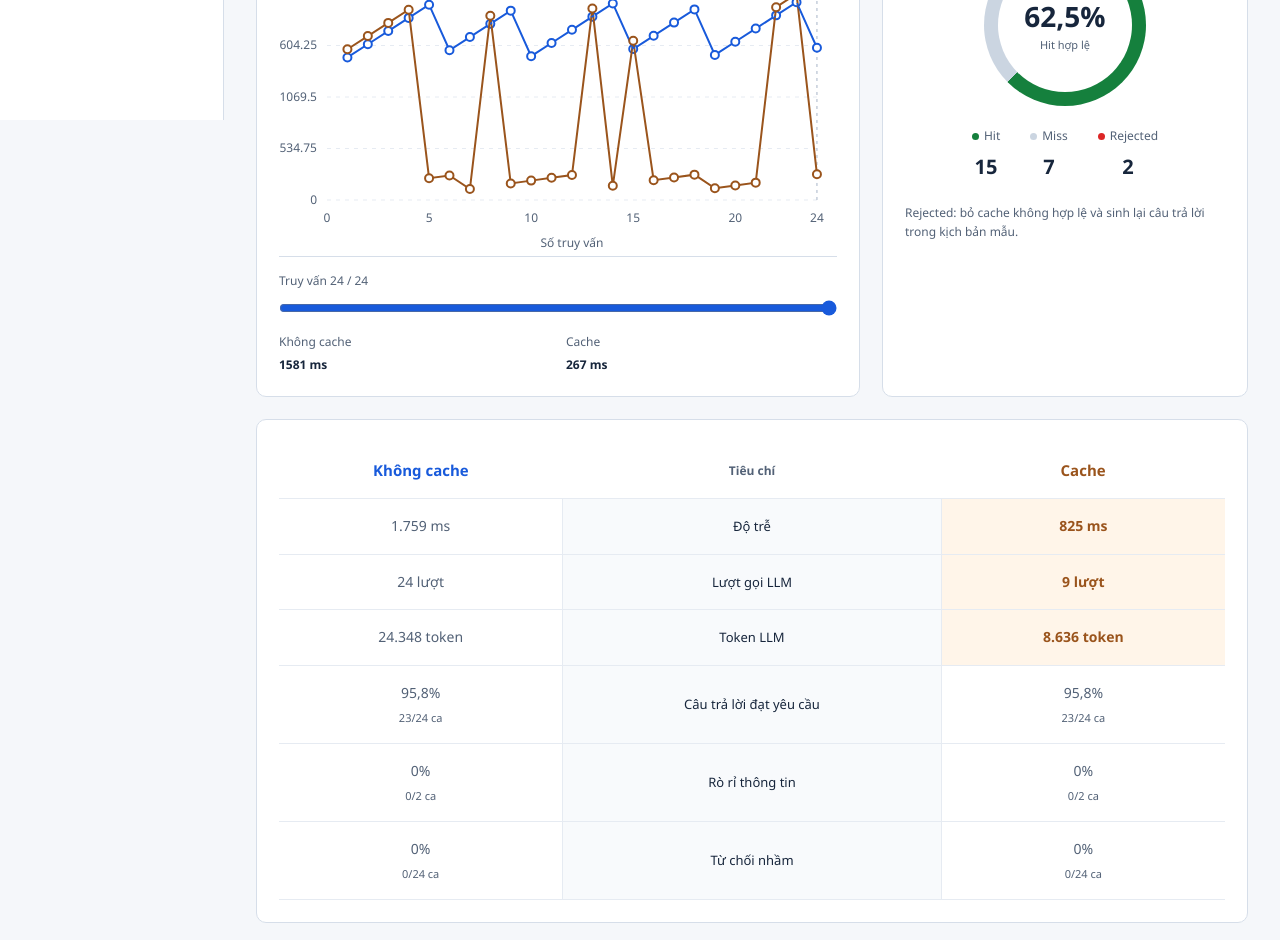
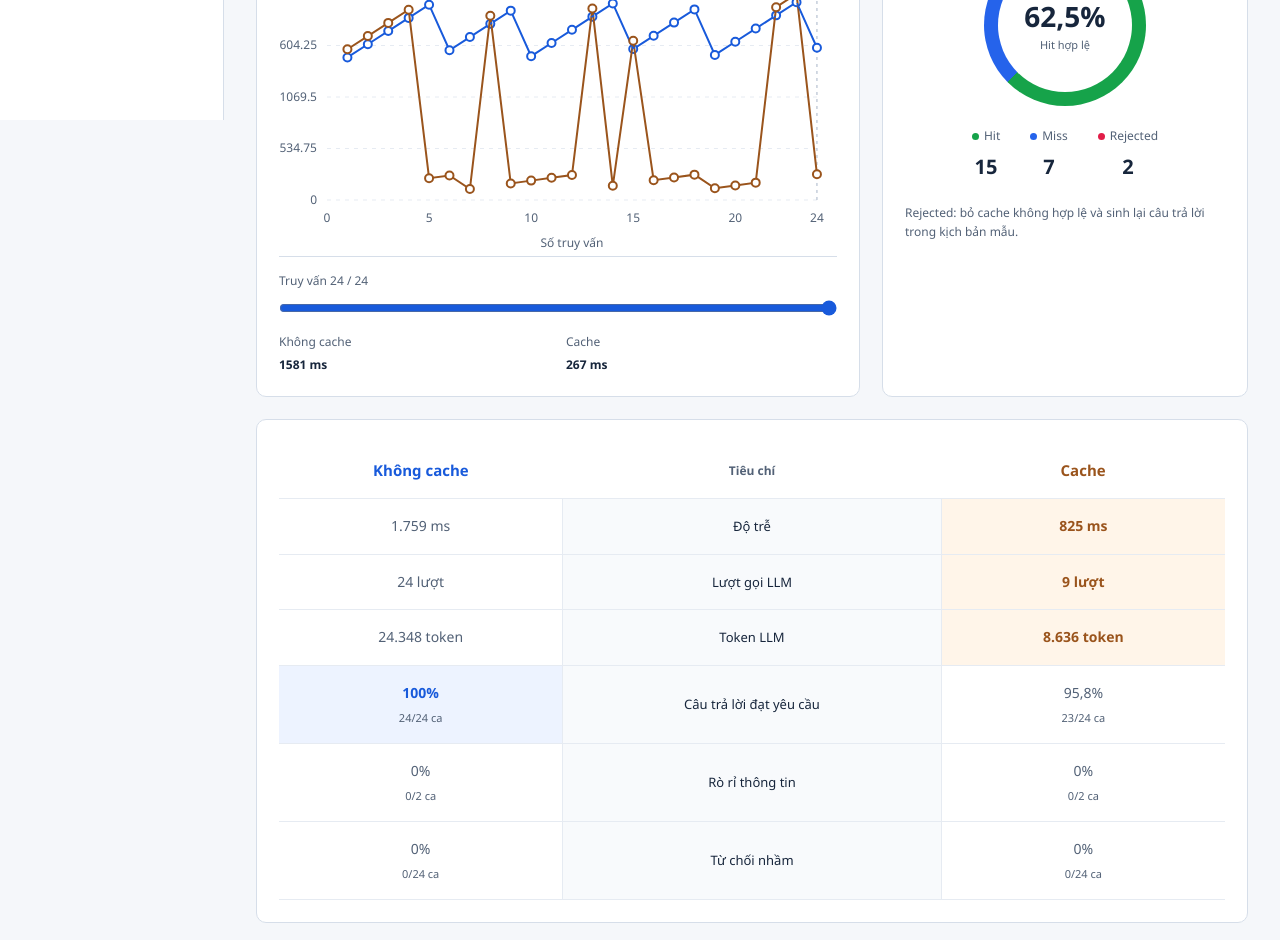
Before and after one commit to vandat696/CacheSec, a Next.js app in the folder frontend/: page /metrics in a window 1280 px wide. Shown: the part 680-1620 px from the top of the page. Built offline with nearby package versions, Linux system fonts and the light colour scheme.

Commit message:
feat(metrics): update metrics dashboard and tests with improved quality metrics and color differentiation

```diff
--- a/frontend/scripts/browser-smoke.mjs
+++ b/frontend/scripts/browser-smoke.mjs
@@ -650,7 +650,7 @@ try {
   assert.equal(await evaluate("document.querySelector('.metrics-workspace').dataset.metricsSource"), "sample");
   assert.equal(await evaluate("document.querySelector('.metrics-kpis-overview .metrics-kpi:first-child > strong').textContent"), "24");
   assert.equal(await evaluate("document.querySelectorAll('.metrics-trend-series circle').length"), 48);
-  assert.equal(await evaluate("document.querySelectorAll('.metrics-comparison-table [data-better]').length"), 3);
+  assert.equal(await evaluate("document.querySelectorAll('.metrics-comparison-table [data-better]').length"), 4);
   assert.equal(await evaluate("document.querySelectorAll('.metrics-preview-control, .metrics-toolbar [role=switch]').length"), 0);
   assert.ok(await evaluate("!document.querySelector('.metrics-toolbar').textContent.includes('Không phải kết quả đo')"));
   await click('[data-metrics-view=general] .metrics-turn-button');
--- a/frontend/src/features/metrics/metrics-preview.ts
+++ b/frontend/src/features/metrics/metrics-preview.ts
@@ -9,7 +9,7 @@ type SampleMeasurement = { response: number; calls: number; tokens: number };
 type SampleQuery = MetricsRow & {
   sample: Record<ChatBranch, SampleMeasurement>;
   cacheOutcome: "Hit" | "Miss" | "Rejected";
-  qualityPassed: boolean;
+  qualityPassed: Record<ChatBranch, boolean>;
 };
 export type CacheCounts = { hit: number; miss: number; rejected: number };
 export type MetricsPreview = ReturnType<typeof summarizePreview>;
@@ -46,7 +46,7 @@ export const previewQueries: readonly SampleQuery[] = Array.from({ length: 24 },
       branches: { "no-cache": { status: "complete" }, cache: { status: "complete" } },
     },
     cacheOutcome,
-    qualityPassed: index !== 9,
+    qualityPassed: { "no-cache": true, cache: index !== 9 },
     sample: {
       "no-cache": { response, calls: 1, tokens },
       cache: { response: hit ? 110 + (index * 29 % 170) : response + 85, calls: hit ? 0 : 1, tokens: hit ? 0 : tokens },
@@ -72,10 +72,14 @@ export function summarizePreview(rows: readonly SampleQuery[]) {
   const summaries = { "no-cache": summarize("no-cache"), cache: summarize("cache") };
   const latency = (branch: ChatBranch) => total ? rows.reduce((sum, row) => sum + row.sample[branch].response, 0) / total : null;
   const latencies = { "no-cache": latency("no-cache"), cache: latency("cache") };
-  const quality = rows.filter((row) => row.qualityPassed).length;
-  const qualityText = total ? `${percent(quality / total * 100)} · ${quality}/${total}` : "—";
+  const quality = {
+    "no-cache": rows.filter((row) => row.qualityPassed["no-cache"]).length,
+    cache: rows.filter((row) => row.qualityPassed.cache).length,
+  };
+  const qualityText = (branch: ChatBranch) => total ? `${percent(quality[branch] / total * 100)} · ${quality[branch]}/${total}` : "—";
   const zeroCases = (size: number) => size ? `0/${size}` : "—";
-  const qualityValues = [qualityText, zeroCases(cacheCounts.hit), zeroCases(cacheCounts.rejected), zeroCases(total)];
+  const branchQuality = (branch: ChatBranch) => [qualityText(branch), zeroCases(cacheCounts.hit), zeroCases(cacheCounts.rejected), zeroCases(total)];
+  const qualityValues = { "no-cache": branchQuality("no-cache"), cache: branchQuality("cache") };
   const measured = (value: number | null) => ({ text: value === null ? "—" : number(Math.round(value)), value });
   const ratio = (count: number, size: number): ComparisonRow["values"]["cache"] => size ? {
     text: (count / size * 100).toLocaleString("vi-VN", { maximumFractionDigits: 1 }),
@@ -89,7 +93,7 @@ export function summarizePreview(rows: readonly SampleQuery[]) {
     comparisonRow("latency", "Độ trễ", "ms", measured(latencies["no-cache"]), measured(latencies.cache), "lower"),
     comparisonRow("llmCalls", "Lượt gọi LLM", "lượt", measured(summaries["no-cache"].llmCalls), measured(summaries.cache.llmCalls), "lower"),
     comparisonRow("llmTokens", "Token LLM", "token", measured(summaries["no-cache"].llmTokens), measured(summaries.cache.llmTokens), "lower"),
-    comparisonRow("quality", "Câu trả lời đạt yêu cầu", "%", ratio(quality, total), undefined, "higher"),
+    comparisonRow("quality", "Câu trả lời đạt yêu cầu", "%", ratio(quality["no-cache"], total), ratio(quality.cache, total), "higher"),
     comparisonRow("disclosure", "Rò rỉ thông tin", "%", ratio(0, cacheCounts.rejected), undefined, "lower"),
     comparisonRow("falseDenial", "Từ chối nhầm", "%", ratio(0, total), undefined, "lower"),
   ];
--- a/frontend/src/features/metrics/metrics-workspace.tsx
+++ b/frontend/src/features/metrics/metrics-workspace.tsx
@@ -82,7 +82,7 @@ function CachePanel({ preview }: { preview?: MetricsPreview }) {
 
 function QualityPanel({ branch, preview }: { branch: ChatBranch; preview?: MetricsPreview }) {
   const id = useId();
-  const metrics = qualityMetrics.map((item, index) => ({ ...item, value: preview?.qualityValues[index] ?? item.value }))
+  const metrics = qualityMetrics.map((item, index) => ({ ...item, value: preview?.qualityValues[branch][index] ?? item.value }))
     .filter((item) => branch === "cache" || !("cacheOnly" in item));
   return (
     <section className="metrics-panel" aria-labelledby={id}>
--- a/frontend/src/styles/metrics.css
+++ b/frontend/src/styles/metrics.css
@@ -2,9 +2,9 @@
   padding-bottom: 48px;
   --metrics-baseline: #185adb;
   --metrics-cache: #9a541c;
-  --metrics-hit: #15803d;
-  --metrics-miss: #cbd5e1;
-  --metrics-rejected: #dc2626;
+  --metrics-hit: #16a34a;
+  --metrics-miss: #2563eb;
+  --metrics-rejected: #e11d48;
 }
 .metrics-session-label { font-size: 12px; color: var(--nui-muted); white-space: nowrap; }
 .metrics-toolbar { display: flex; align-items: end; flex-wrap: wrap; gap: 16px 28px; margin-top: 20px; }
```
Also changed, not shown: 3 other files (tests, documents, lock files or other folders).
